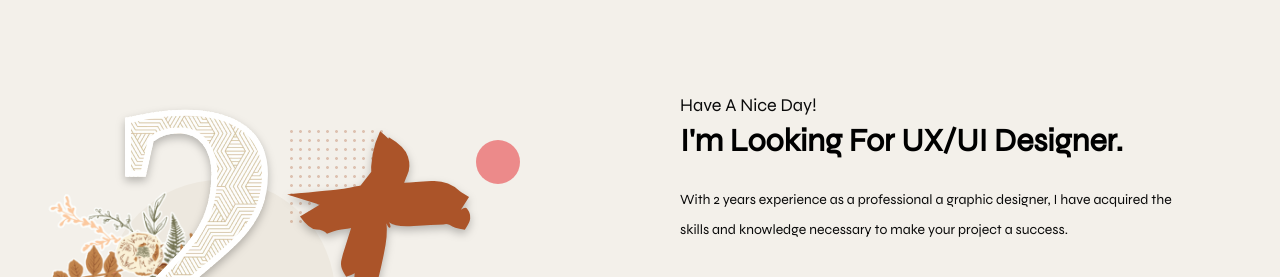
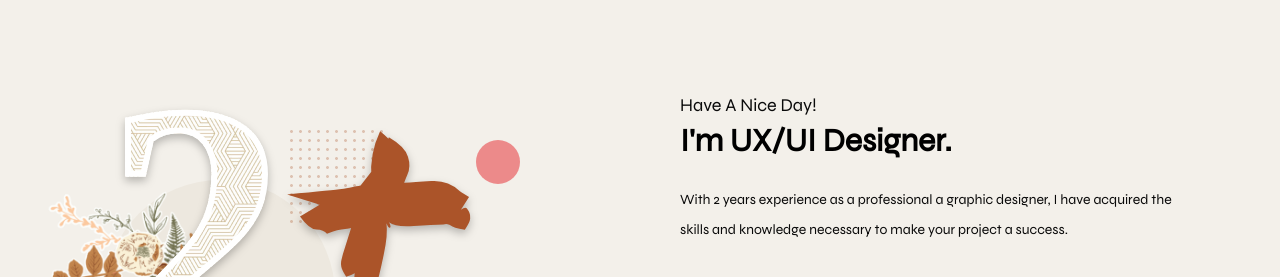
Before and after one commit to HetviFaldu/Hets, a plain HTML site: page index.html in a window 1280 px wide. Shown: the part 860-1137 px from the top of the page. Drawn offline with Linux system fonts and the light colour scheme; no server answers.

Commit message:
Update index.html

```diff
--- a/index.html
+++ b/index.html
@@ -157,7 +157,7 @@
                         <div class="right">
                             <div class="title">
                                 <span>Have A Nice Day!</span>
-                                <h3>I'm Looking For UX/UI Designer.</h3>
+                                <h3>I'm UX/UI Designer.</h3>
                             </div>
                             <div class="text">
                                 <p>With 2 years experience as a professional a graphic designer, I have acquired the
```
